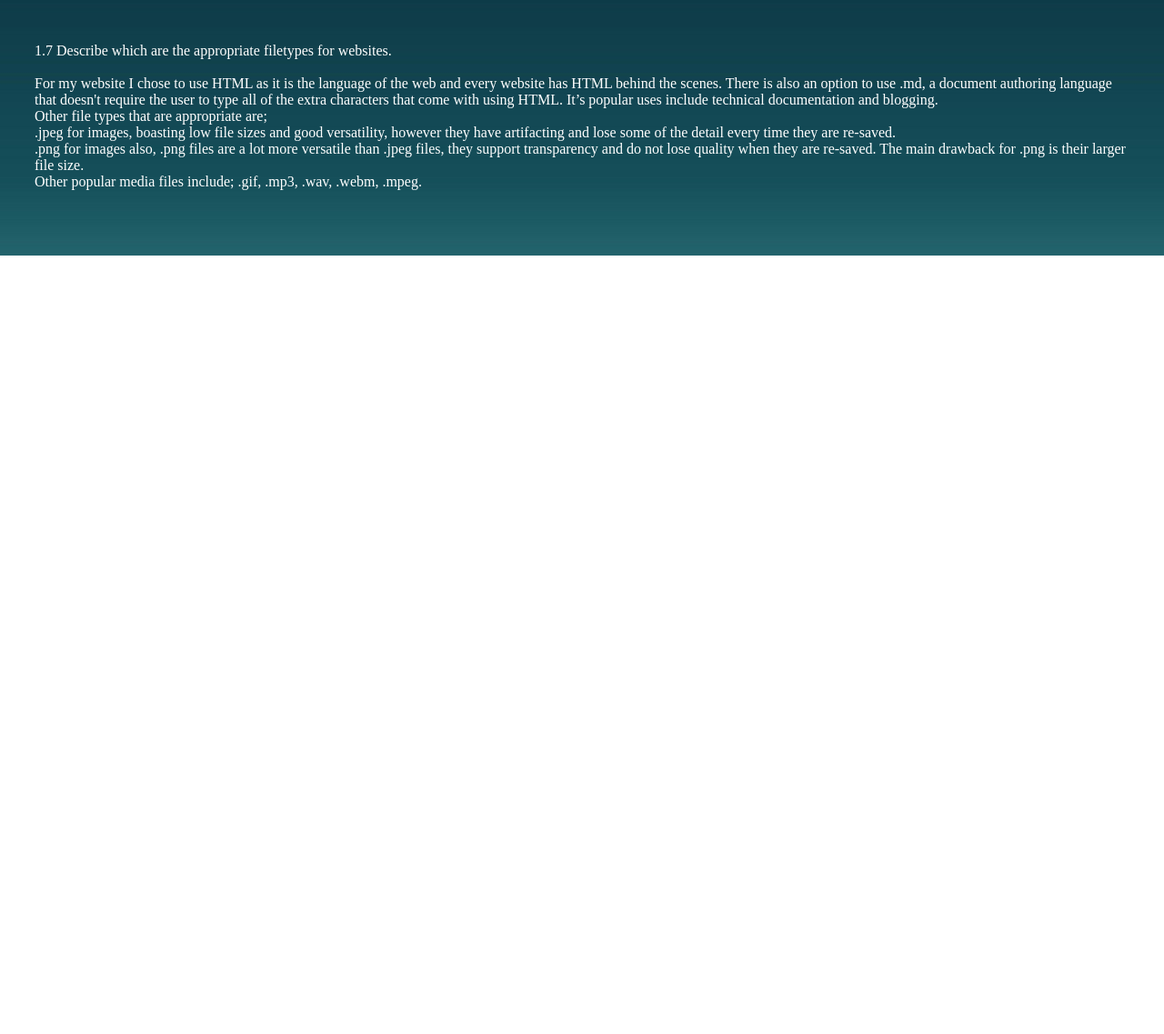
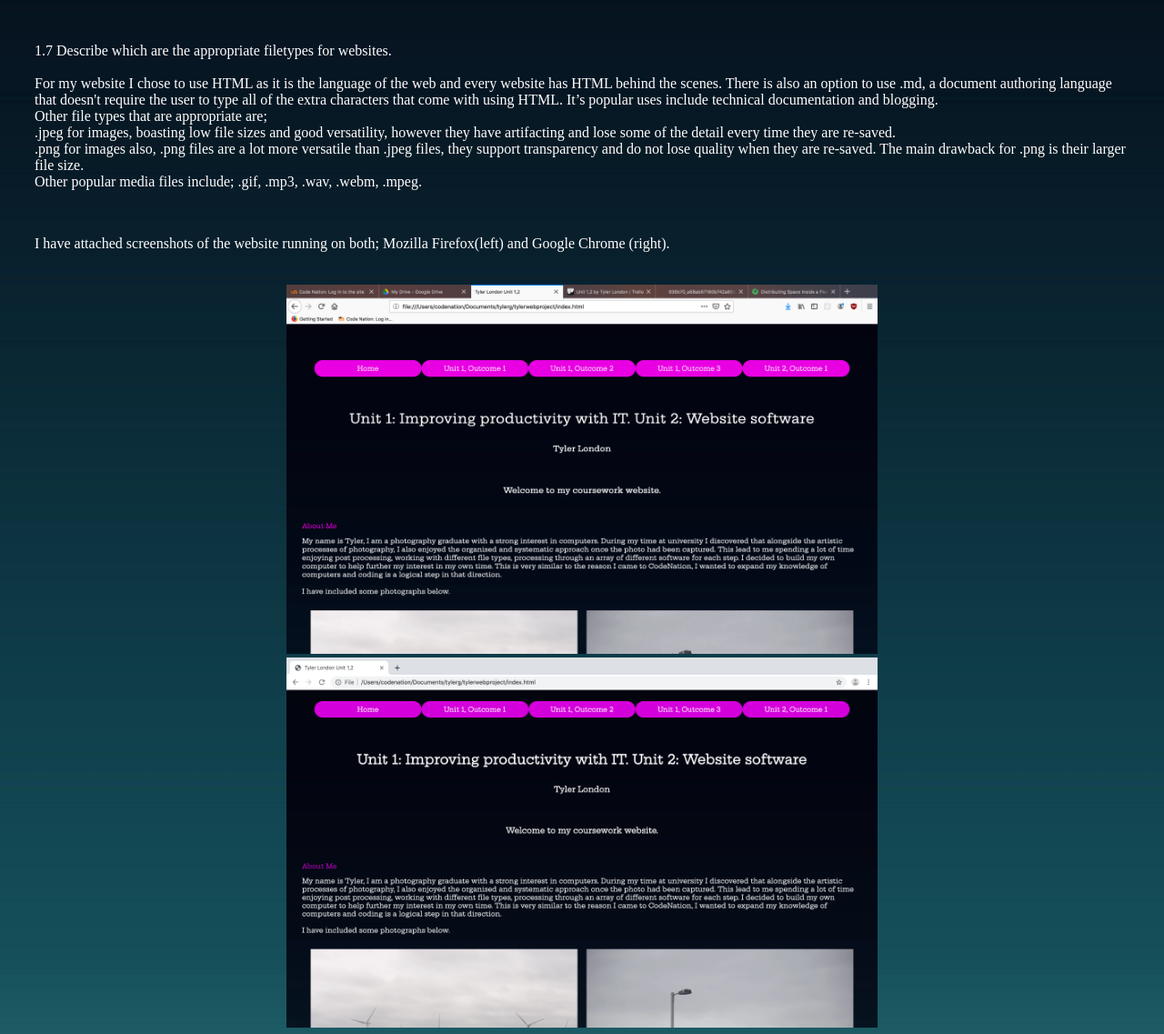
Before and after one commit to TylerGL/CodeNation-DevelopCoding-WebProject, a plain HTML site: page outcometwoone.html in a window 1280 px wide. Shown: the part 1017-2154 px from the top of the page at 91% size. Before the commit the page ends 1298 px from the top, so only its background shows below. Drawn offline with Linux system fonts and the light colour scheme; a web font is replaced by a local one.

Commit message:
screenshot update

```diff
--- a/main.css
+++ b/main.css
@@ -61,3 +61,14 @@ body{
     padding: 20px 10px 20px;
     justify-content: space-around;
 }
+
+#ssff, #ssc{
+    width: 650px;
+}
+.containerfour{
+    display: flex;
+    flex-wrap: wrap;
+    flex-direction: row;
+    padding: 20px 10px 20px;
+    justify-content: space-around;
+}
--- a/outcometwoone.html
+++ b/outcometwoone.html
@@ -48,6 +48,10 @@
         Other popular media files include; .gif, .mp3, .wav, .webm, .mpeg.
         </p>
         <br>
-
+        <p>I have attached screenshots of the website running on both; Mozilla Firefox(left) and Google Chrome (right).</p>
+        <div class="containerfour">
+                <a class="screenshot screenshot1"><img id="ssff" src="img/homepagessff.png" alt="ssff"></a>
+                <a class="screenshot screenhot2"><img id="ssc" src="img/homepagessc.png" alt="ssc"></a>
+            </div>
 </body>
 </html>
```
Also changed, not shown: img/homepagessc.png (added), img/homepagessff.png (added), 1 other file.
